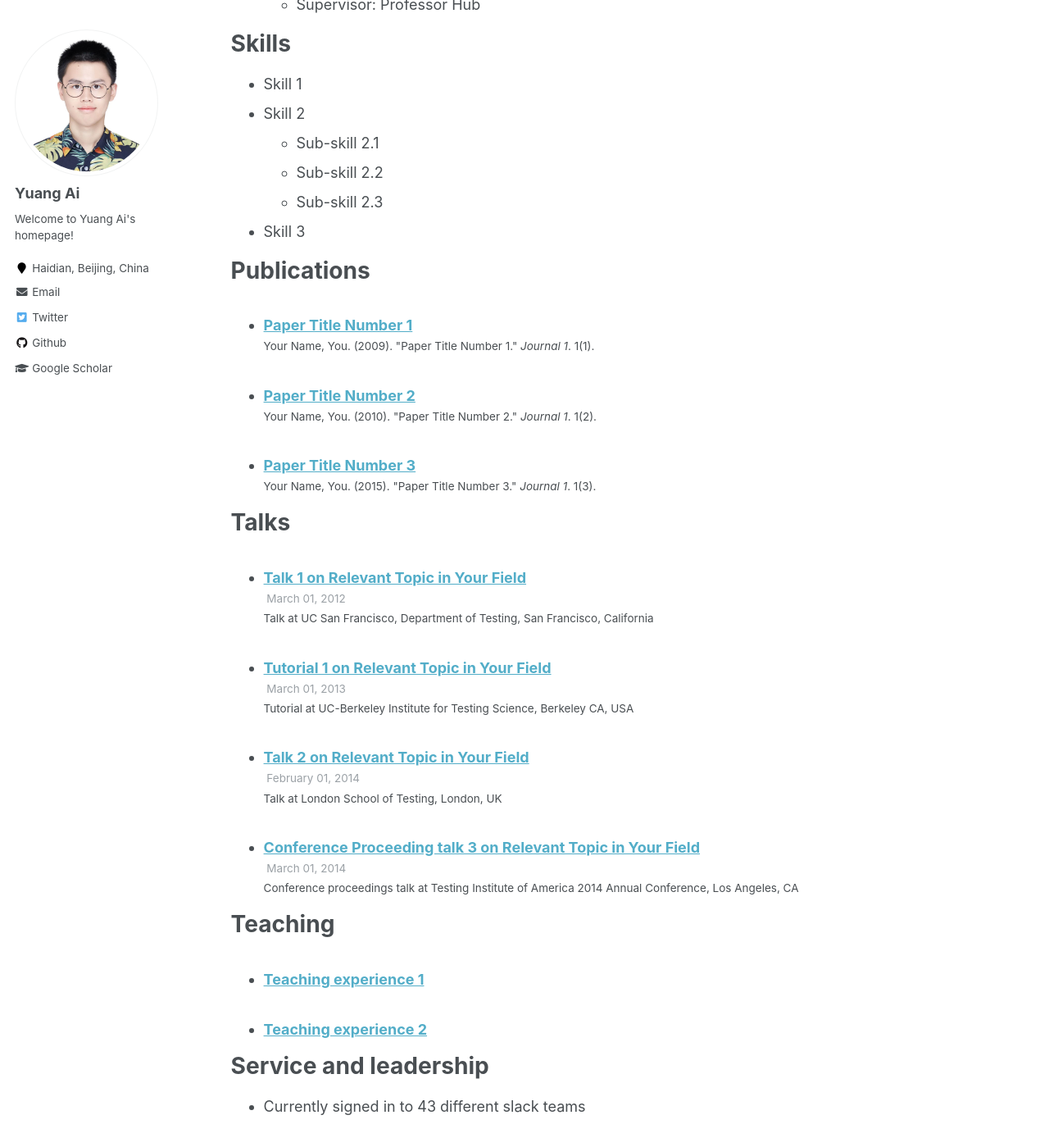
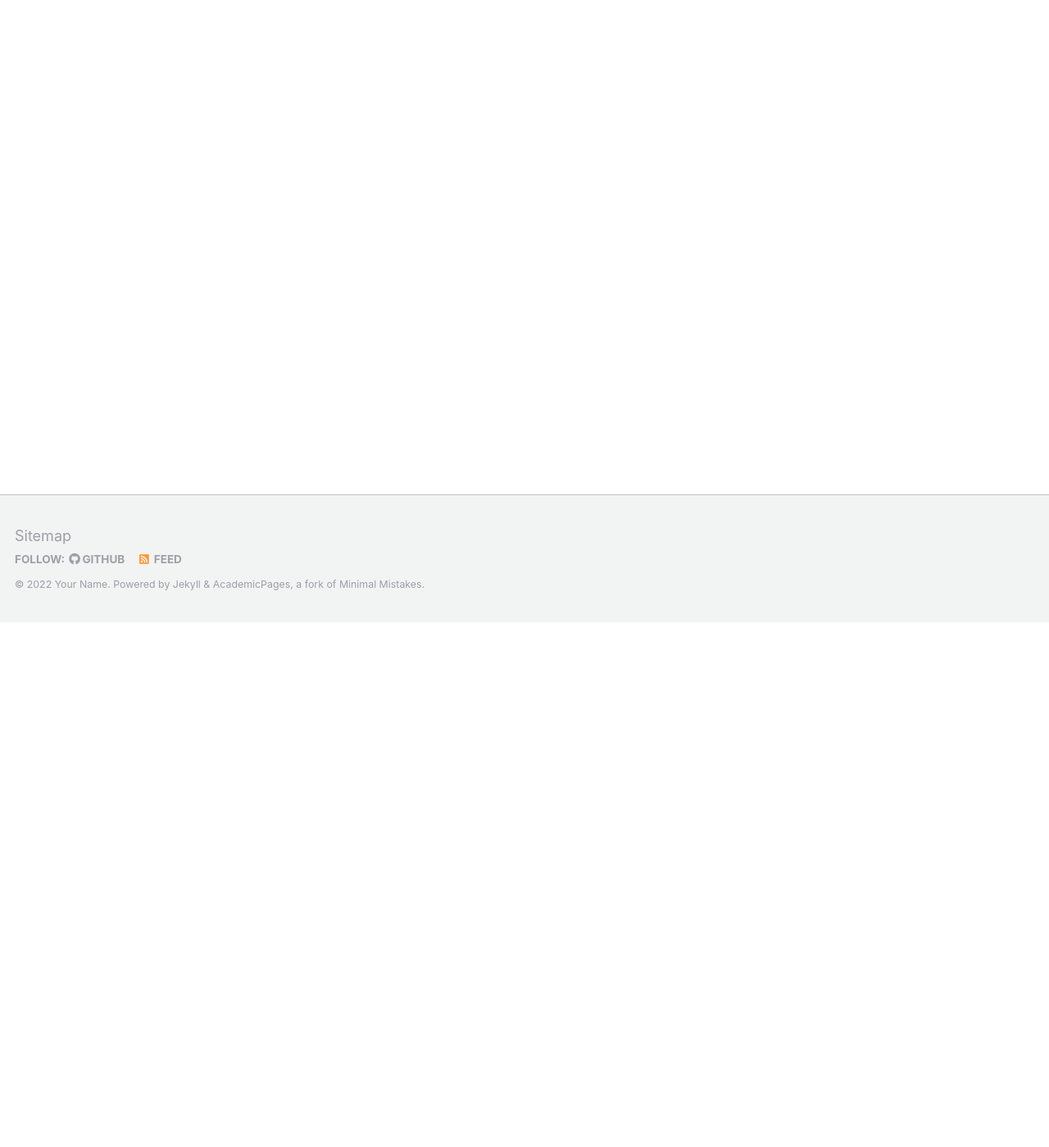
Before and after one commit to shallowdream0204/Yuang-Ai.github.io, a Jekyll site: the page built from _pages/cv.md, in a window 1280 px wide and 1400 px high, scrolled down 641 px. Shown: the whole window at 82% size. Built offline with Jekyll 4.4.1, drawn with Linux system fonts in a browser that asks for light colours; some of the changed text lies outside the part shown.

Commit message:
Update cv.md

```diff
--- a/_pages/cv.md
+++ b/_pages/cv.md
@@ -11,11 +11,11 @@ redirect_from:
 
 Education
 ======
-* B.S. in GitHub, GitHub University, 2012
+* B.E in Electronic Information Engineering, Beijing Institute of Technology, 2019-2023
 * M.S. in Jekyll, GitHub University, 2014
 * Ph.D in Version Control Theory, GitHub University, 2018 (expected)
 
-Work experience
+<!-- Work experience
 ======
 * Summer 2015: Research Assistant
   * Github University
@@ -56,4 +56,4 @@ Teaching
 
 Service and leadership
 ======
-* Currently signed in to 43 different slack teams
+* Currently signed in to 43 different slack teams -->
```
